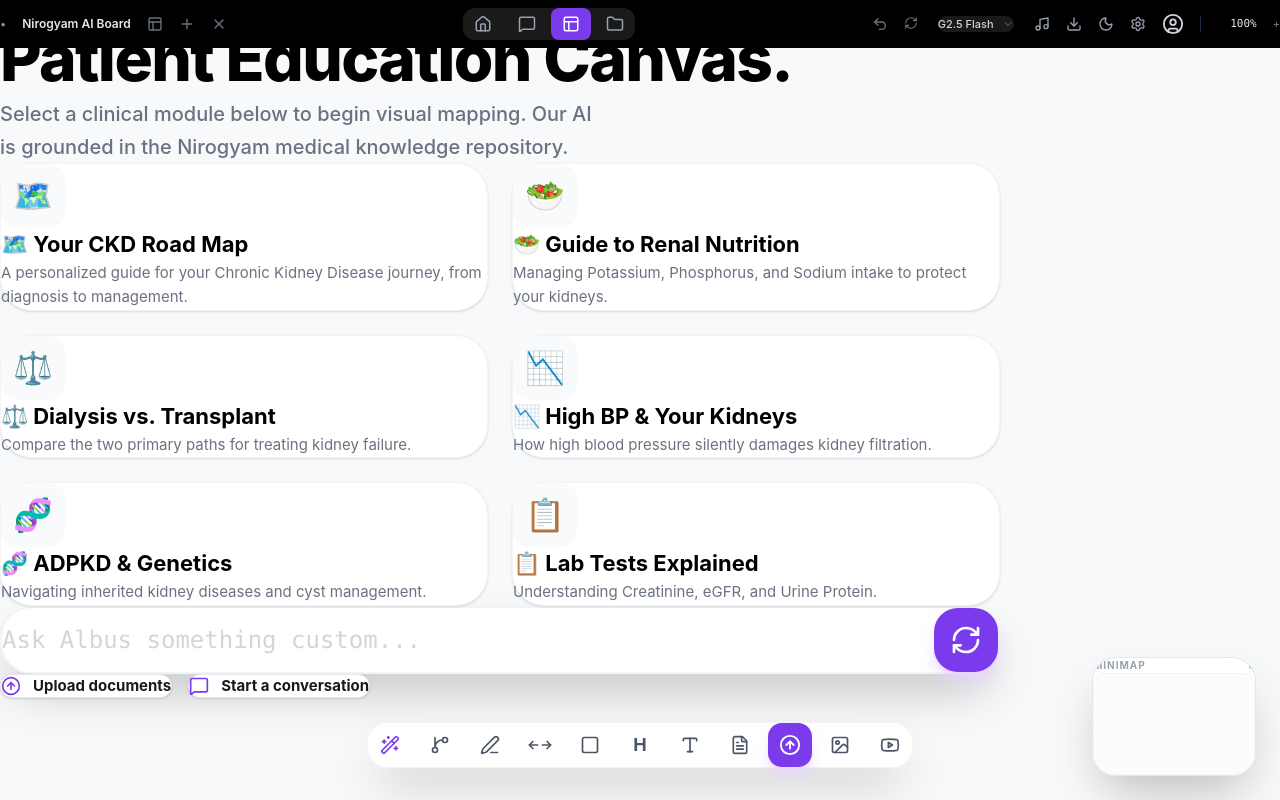
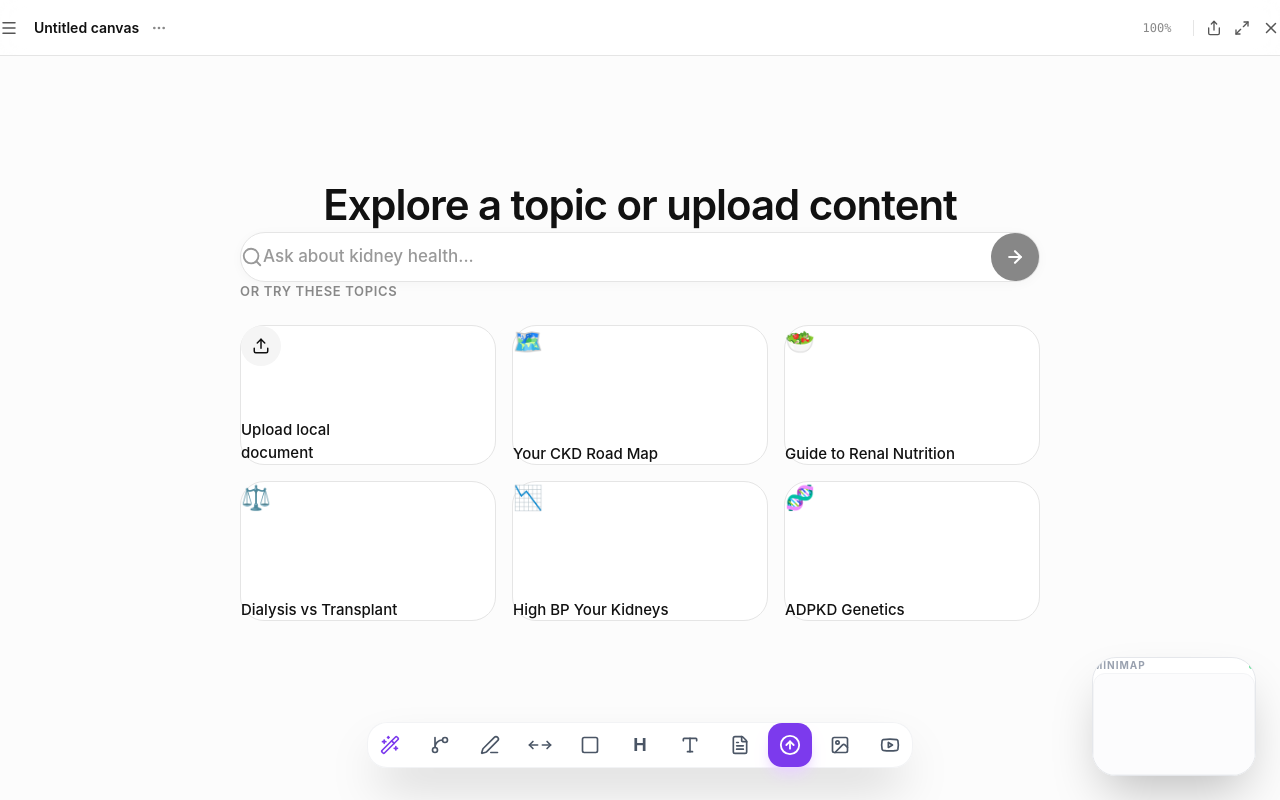
Before and after one commit to beandoc/albusnotebook, a React (Vite) app: page / in a window 1280 px wide. Built offline with nearby package versions, Linux system fonts and the light colour scheme.

Commit message:
design: pixel-perfect albus.org minimal white interface

```diff
--- a/src/components/TopNavBar.jsx
+++ b/src/components/TopNavBar.jsx
@@ -1,8 +1,6 @@
 import React from 'react';
 import {
-  FileText, Layout, Plus, X, Search, RefreshCw, Home,
-  MessageSquare, Folder, Undo2, Music, Download, Moon,
-  Settings, UserCircle, ChevronDown
+  Menu, Share, FileText, Search, MoreHorizontal, Maximize2, X, RefreshCw
 } from 'lucide-react';
 
 const TopNavBar = ({
@@ -18,76 +16,78 @@ const TopNavBar = ({
   zoomPercent,
   isApiKeyMissing
 }) => (
-  <div className="fixed top-0 left-0 right-0 h-12 bg-black text-white flex items-center justify-between px-4 z-[100]">
-    <div className="flex items-center gap-4 text-xs shrink-0">
-      <span className="opacity-60 text-[11px]">•</span>
-      <div className="flex items-center gap-2">
-        <span className="font-semibold text-gray-200">Nirogyam AI Board</span>
-        {sources.length > 0 && (
-          <div
-            onClick={() => setShowSources(!showSources)}
-            className="bg-[#2a2a2a] text-[#a78bfa] px-2 py-0.5 rounded-md flex items-center gap-1.5 cursor-pointer hover:bg-[#333] transition-colors"
-          >
-            <FileText size={12} />
-            <span className="text-[10px] uppercase font-bold tracking-tighter">{sources.length} SOURCES</span>
-          </div>
-        )}
-      </div>
-      <div className="flex gap-4 ml-4 text-gray-500">
-         <Layout size={16} className="cursor-pointer hover:text-white" />
-         <Plus size={16} className="cursor-pointer hover:text-white" />
-         <X size={16} className="cursor-pointer hover:text-red-500" onClick={onClearBoard} title="Clear Board" />
+  <div className="fixed top-0 left-0 right-0 h-14 bg-white/80 backdrop-blur-md border-b border-[#e5e5e5] text-[#111111] flex items-center justify-between px-4 z-[100] transform transition-all">
+
+    {/* Left Side */}
+    <div className="flex items-center gap-4 text-sm shrink-0 font-medium">
+      <button className="p-1.5 text-[#555555] hover:text-[#111111] transition-colors rounded-lg hover:bg-[#f5f5f5]">
+        <Menu size={18} />
+      </button>
+
+      <div className="flex items-center gap-3">
+        <span className="font-semibold px-2">Untitled canvas</span>
+        <button className="text-[#888888] hover:text-[#111111] transition-colors">
+          <MoreHorizontal size={16} />
+        </button>
       </div>
     </div>
 
-    {/* Global Search Bar (Persistent) */}
+    {/* Center Search (Only when not on landing page) */}
     {!showInitial && (
-      <div className="absolute left-1/2 -translate-x-1/2 top-1.5 w-[400px] z-[110] animate-fade-in">
-        <div className="bg-[#1a1a1a] border border-[#333] rounded-xl px-4 py-1.5 flex items-center gap-3 transition-all focus-within:border-[#7c3aed]/50 focus-within:bg-[#222]">
-          <Search size={14} className="text-gray-500" />
+      <div className="absolute left-1/2 -translate-x-1/2 top-2 flex items-center justify-center">
+        <div className="flex items-center gap-2 bg-[#f5f5f5] rounded-full px-4 py-1.5 border border-[#e5e5e5] hover:border-[#cccccc] transition-colors w-[380px]">
+          <Search size={14} className="text-[#888888]" />
           <input
             type="text"
-            placeholder="Ask Albus anything..."
-            className="bg-transparent border-none outline-none text-[13px] text-white w-full placeholder-gray-600"
+            placeholder="Ask a question..."
+            className="bg-transparent border-none outline-none text-[13px] font-medium text-[#111111] placeholder:text-[#888888] w-full"
             value={query}
             onChange={(e) => setQuery(e.target.value)}
-            onKeyPress={(e) => e.key === 'Enter' && onGenerate()}
+            onKeyDown={(e) => e.key === 'Enter' && onGenerate()}
           />
-           <RefreshCw
-            size={14}
-            className={`text-gray-500 hover:text-[#7c3aed] cursor-pointer transition-all ${isLoading ? 'animate-spin' : ''}`}
-            onClick={() => onGenerate()}
-          />
+          {isLoading ? (
+             <RefreshCw size={14} className="text-[#111111] animate-spin" />
+          ) : (
+             <div className="w-4" />
+          )}
         </div>
       </div>
     )}
 
-    <nav className="flex bg-[#1a1a1a] rounded-xl p-1 gap-1 shrink-0">
-      <button className="w-10 h-8 flex items-center justify-center text-gray-400 hover:text-white"><Home size={18} /></button>
-      <button className="w-10 h-8 flex items-center justify-center text-gray-400 hover:text-white"><MessageSquare size={18} /></button>
-      <button className="w-10 h-8 flex items-center justify-center bg-[#7c3aed] text-white rounded-lg px-4"><Layout size={18} /></button>
-      <button className="w-10 h-8 flex items-center justify-center text-gray-400 hover:text-white"><Folder size={18} /></button>
-    </nav>
+    {/* Right Side */}
+    <div className="flex items-center gap-3 shrink-0">
+      {sources.length > 0 && (
+        <button
+          onClick={() => setShowSources(!showSources)}
+          className={`flex items-center gap-1.5 text-[12px] font-semibold uppercase tracking-wider px-3 py-1.5 rounded-full transition-colors ${showSources ? 'bg-[#111111] text-white' : 'bg-[#f5f5f5] text-[#555555] border border-[#e5e5e5]'}`}
+        >
+          <FileText size={12} /> {sources.length} Sources
+        </button>
+      )}
 
-    <div className="flex items-center gap-5 text-[11px] font-medium">
       {isApiKeyMissing && (
-        <div className="bg-amber-100 text-amber-900 px-3 py-1 rounded-full text-[10px] items-center gap-1 flex">
-          <span>Demo Mode</span>
-        </div>
+        <span className="bg-red-50 text-red-600 text-[11px] font-bold px-2 py-0.5 rounded border border-red-200">No Key</span>
       )}
-      <div className="flex gap-4 text-gray-500">
-        <Undo2 size={16} className="cursor-pointer hover:text-white" />
-        <RefreshCw size={14} className="cursor-pointer hover:text-white" />
-      </div>
-      <div className="bg-[#1a1a1a] px-3 py-1.5 rounded-lg flex items-center gap-2 cursor-pointer hover:bg-gray-800 transition-colors">
-        <span className="text-gray-300">G2.5 Flash</span> <ChevronDown size={12} className="text-gray-500" />
-      </div>
-    <div className="flex gap-4 text-gray-400 items-center">
-        <Music size={16} /> <Download size={16} /> <Moon size={16} /> <Settings size={16} /> <UserCircle size={22} className="text-gray-300" />
-        <div className="w-[1px] h-4 bg-gray-800 mx-1"></div>
-        <span className="min-w-[40px] text-right text-gray-200 font-mono">{zoomPercent}%</span>
-        <span className="text-gray-500 cursor-pointer">+</span>
-      </div>
+
+      <span className="text-[12px] font-mono text-[#888888] w-12 text-center">{zoomPercent}%</span>
+
+      <div className="h-4 w-[1px] bg-[#e5e5e5] mx-1"></div>
+
+      <button className="p-1.5 text-[#555555] hover:text-[#111111] transition-colors rounded-lg hover:bg-[#f5f5f5]">
+        <Share size={16} />
+      </button>
+
+      <button className="p-1.5 text-[#555555] hover:text-[#111111] transition-colors rounded-lg hover:bg-[#f5f5f5]">
+        <Maximize2 size={16} />
+      </button>
+
+      <button
+        onClick={onClearBoard}
+        title="Clear Board"
+        className="p-1.5 text-[#555555] hover:text-red-600 transition-colors rounded-lg hover:bg-red-50 ml-1"
+      >
+        <X size={18} />
+      </button>
     </div>
   </div>
 );
--- a/src/components/TopicChooser.jsx
+++ b/src/components/TopicChooser.jsx
@@ -1,63 +1,81 @@
 import React from 'react';
-import { RefreshCw, ArrowUpCircle, MessageSquare } from 'lucide-react';
+import { ArrowRight, Upload, Search } from 'lucide-react';
 import { PRESET_TOPICS } from '../data/presetTopics';
 
 const TopicChooser = ({ query, setQuery, onGenerate, onSelectTopic, onFileUpload, isLoading }) => (
-  <div className="absolute top-0 left-0 w-full h-full bg-[#f8f9fa] z-50 overflow-y-auto pt-24 pb-32 animate-fade-in">
-    <div className="max-w-[1000px] mx-auto px-8">
-      <div className="flex flex-col mb-16 text-left">
-        <div className="flex items-center gap-3 mb-4">
-          <div className="bg-[#7c3aed] text-white px-4 py-1.5 rounded-full text-[12px] font-bold tracking-widest uppercase">Nirogyam Care</div>
+  <div className="absolute top-0 left-0 w-full h-full bg-[#fcfcfc] z-50 overflow-y-auto flex flex-col items-center justify-center animate-fade-in font-sans">
+    <div className="w-full max-w-[800px] px-8 -mt-20">
+
+      {/* Search Section */}
+      <div className="mb-12 text-center">
+        <h1 className="text-[42px] font-semibold text-[#111111] leading-tight tracking-tight mb-8">
+          Explore a topic or upload content
+        </h1>
+
+        <div className="w-full bg-white border border-[#e5e5e5] rounded-[32px] p-2 flex items-center shadow-[0_2px_12px_rgba(0,0,0,0.03)] focus-within:shadow-[0_4px_20px_rgba(0,0,0,0.06)] focus-within:border-[#d1d1d1] transition-all">
+          <div className="pl-4 pr-2 text-[#999999]">
+            <Search size={22} strokeWidth={2} />
+          </div>
+          <input
+            type="text"
+            placeholder="Ask about kidney health..."
+            className="flex-1 bg-transparent px-2 py-4 text-[17px] font-medium outline-none text-[#111111] placeholder:text-[#999999]"
+            value={query}
+            onChange={(e) => setQuery(e.target.value)}
+            onKeyDown={(e) => e.key === 'Enter' && query.trim() && onGenerate()}
+          />
+          <button
+            onClick={() => onGenerate()}
+            disabled={isLoading || !query.trim()}
+            className="w-12 h-12 flex flex-shrink-0 items-center justify-center bg-[#111111] text-white rounded-full hover:bg-[#333333] transition-colors disabled:opacity-50 mx-1"
+          >
+            {isLoading ? (
+              <div className="w-5 h-5 border-2 border-white/30 border-t-white rounded-full animate-spin" />
+            ) : (
+              <ArrowRight size={20} strokeWidth={2.5} />
+            )}
+          </button>
         </div>
-        <h1 className="text-[64px] font-[800] text-black leading-tight tracking-tight mb-6">Patient Education Canvas.</h1>
-        <p className="text-[20px] text-gray-500 font-medium max-w-[600px] leading-relaxed">
-          Select a clinical module below to begin visual mapping. Our AI is grounded in the Nirogyam medical knowledge repository.
-        </p>
       </div>
 
-      <div className="grid grid-cols-2 gap-6 mb-16">
-        {PRESET_TOPICS.map(topic => (
+      {/* Upload & Presets */}
+      <div className="flex flex-col gap-6">
+        <div className="flex items-center justify-between">
+          <span className="text-[13px] font-semibold text-[#888888] uppercase tracking-wider">
+            Or try these topics
+          </span>
+        </div>
+
+        <div className="grid grid-cols-2 md:grid-cols-3 gap-4">
           <div
-            key={topic.id}
-            onClick={() => onSelectTopic(topic)}
-            className="group bg-white border border-gray-100 p-8 rounded-[32px] shadow-sm hover:shadow-xl transition-all cursor-pointer hover:-translate-y-1 active:scale-[0.98]"
+            onClick={onFileUpload}
+            className="group flex flex-col justify-between bg-white border border-[#e5e5e5] rounded-[24px] p-5 cursor-pointer hover:border-[#111111] hover:shadow-[0_4px_16px_rgba(0,0,0,0.04)] transition-all h-[140px]"
           >
-            <div className="w-16 h-16 rounded-2xl bg-gray-50 flex items-center justify-center text-[32px] mb-6 group-hover:bg-purple-50 transition-colors">
-              {topic.icon}
+            <div className="w-10 h-10 bg-[#f5f5f5] rounded-full flex items-center justify-center text-[#111111] group-hover:bg-[#111111] group-hover:text-white transition-colors">
+              <Upload size={18} />
             </div>
-            <h3 className="text-[22px] font-bold text-black mb-3 text-left">{topic.title}</h3>
-            <p className="text-gray-500 text-[15px] leading-relaxed text-left">{topic.description}</p>
+            <div className="font-medium text-[15px] text-[#111111]">
+              Upload local<br/>document
+            </div>
           </div>
-        ))}
+
+          {PRESET_TOPICS.slice(0, 5).map(topic => (
+            <div
+              key={topic.id}
+              onClick={() => onSelectTopic(topic)}
+              className="group flex flex-col justify-between bg-white border border-[#e5e5e5] rounded-[24px] p-5 cursor-pointer hover:border-[#111111] hover:shadow-[0_4px_16px_rgba(0,0,0,0.04)] transition-all h-[140px]"
+            >
+              <div className="text-2xl">
+                {topic.icon}
+              </div>
+              <div className="font-medium text-[15px] text-[#111111] leading-tight">
+                {topic.title.replace(/[^a-zA-Z\s]/g, '').trim()}
+              </div>
+            </div>
+          ))}
+        </div>
       </div>
 
-      <div className="bg-white border-2 border-gray-100 p-3 pl-8 rounded-[32px] shadow-2xl flex items-center transition-all duration-300 focus-within:border-[#7c3aed]/30">
-        <input
-          type="text"
-          placeholder="Ask Albus something custom..."
-          className="flex-1 text-2xl font-mono outline-none py-6 placeholder-gray-300"
-          value={query}
-          onChange={(e) => setQuery(e.target.value)}
-          onKeyPress={(e) => e.key === 'Enter' && onGenerate()}
-        />
-        <button
-          onClick={() => onGenerate()}
-          className="w-[64px] h-[64px] bg-[#7c3aed] text-white rounded-[24px] flex items-center justify-center hover:bg-[#6d28d9] transition-all transform hover:scale-105 shadow-lg shadow-purple-200"
-        >
-          <RefreshCw size={32} className={isLoading ? 'animate-spin' : ''} />
-        </button>
-      </div>
-
-      <div className="mt-12 flex gap-4">
-        <button onClick={onFileUpload} className="flex items-center gap-3 bg-white border border-gray-200 px-6 py-4 rounded-[20px] text-[15px] font-bold hover:bg-gray-50 transition-colors shadow-sm">
-          <ArrowUpCircle size={20} className="text-[#7c3aed]" />
-          Upload documents
-        </button>
-        <button className="flex items-center gap-3 bg-white border border-gray-200 px-6 py-4 rounded-[20px] text-[15px] font-bold hover:bg-gray-50 transition-colors shadow-sm">
-          <MessageSquare size={20} className="text-[#7c3aed]" />
-          Start a conversation
-        </button>
-      </div>
     </div>
   </div>
 );
```
Also changed, not shown: src/components/NodeCard.jsx (+51 -84 lines), 1 other file (tests, documents, lock files or other folders).
